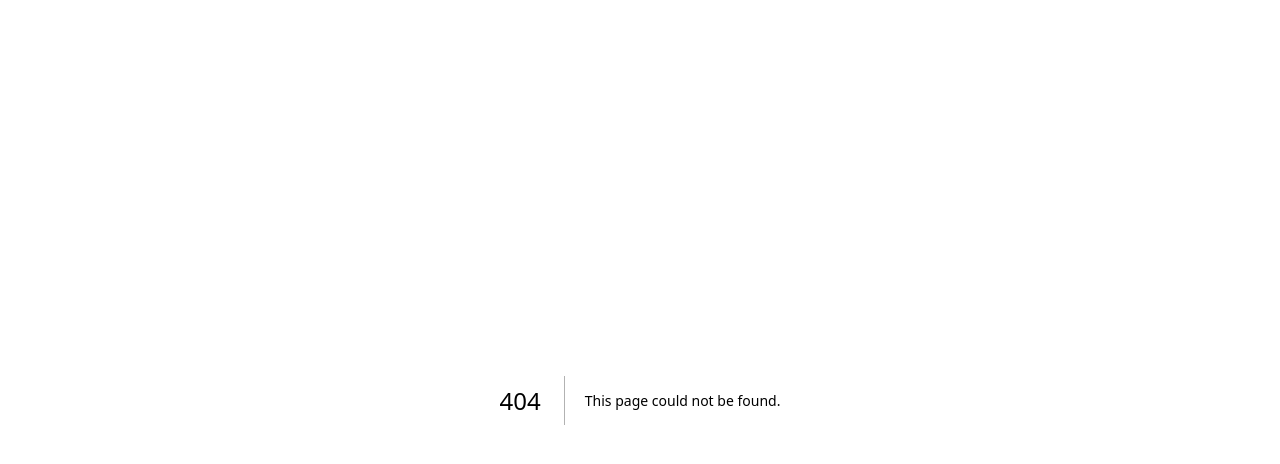
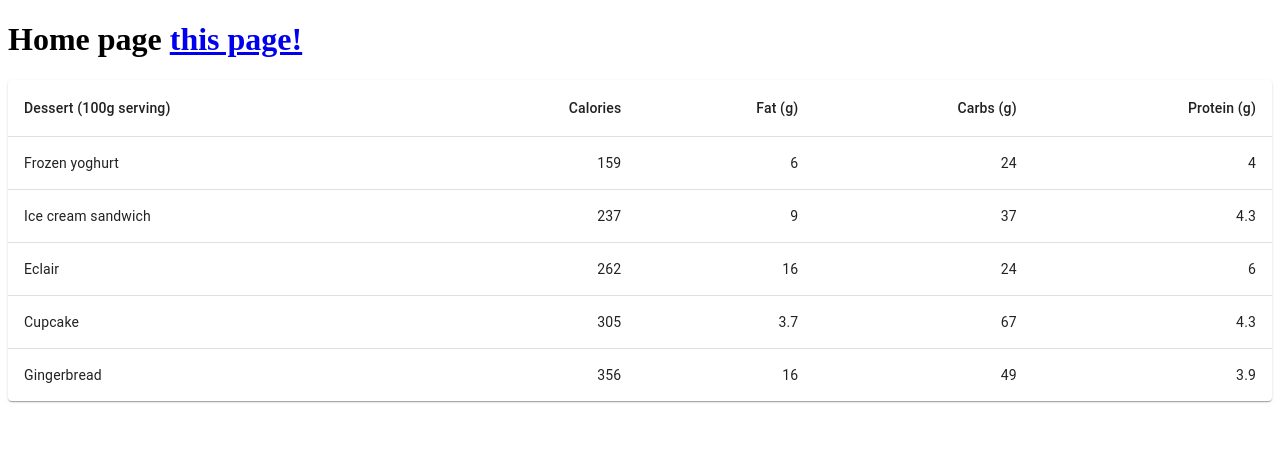
Before and after one commit to hack4impact-utk/mission-of-hope, a Next.js app: page /samplePage in a window 1280 px wide. Before the commit this address had no page. Shown: the top 464 px of the page. Built offline with nearby package versions, Linux system fonts and the light colour scheme.

Commit message:
Sameple page

```diff
--- /dev/null
+++ b/src/app/samplePage/page.tsx
@@ -0,0 +1,15 @@
+import Link from 'next/link';
+import Table from '../../components/table/page';
+
+export default function Home() {
+  return (
+    <div>
+      <h1>
+        Home page <Link href="/">this page!</Link>
+      </h1>
+      <div>
+        <Table />
+      </div>
+    </div>
+  );
+}
--- /dev/null
+++ b/src/components/table/page.tsx
@@ -0,0 +1,60 @@
+import * as React from 'react';
+import Table from '@mui/material/Table';
+import TableBody from '@mui/material/TableBody';
+import TableCell from '@mui/material/TableCell';
+import TableContainer from '@mui/material/TableContainer';
+import TableHead from '@mui/material/TableHead';
+import TableRow from '@mui/material/TableRow';
+import Paper from '@mui/material/Paper';
+
+function createData(
+  name: string,
+  calories: number,
+  fat: number,
+  carbs: number,
+  protein: number
+) {
+  return { name, calories, fat, carbs, protein };
+}
+
+const rows = [
+  createData('Frozen yoghurt', 159, 6.0, 24, 4.0),
+  createData('Ice cream sandwich', 237, 9.0, 37, 4.3),
+  createData('Eclair', 262, 16.0, 24, 6.0),
+  createData('Cupcake', 305, 3.7, 67, 4.3),
+  createData('Gingerbread', 356, 16.0, 49, 3.9),
+];
+
+export default function BasicTable() {
+  return (
+    <TableContainer component={Paper}>
+      <Table sx={{ minWidth: 650 }} aria-label="simple table">
+        <TableHead>
+          <TableRow>
+            <TableCell>Dessert (100g serving)</TableCell>
+            <TableCell align="right">Calories</TableCell>
+            <TableCell align="right">Fat&nbsp;(g)</TableCell>
+            <TableCell align="right">Carbs&nbsp;(g)</TableCell>
+            <TableCell align="right">Protein&nbsp;(g)</TableCell>
+          </TableRow>
+        </TableHead>
+        <TableBody>
+          {rows.map((row) => (
+            <TableRow
+              key={row.name}
+              sx={{ '&:last-child td, &:last-child th': { border: 0 } }}
+            >
+              <TableCell component="th" scope="row">
+                {row.name}
+              </TableCell>
+              <TableCell align="right">{row.calories}</TableCell>
+              <TableCell align="right">{row.fat}</TableCell>
+              <TableCell align="right">{row.carbs}</TableCell>
+              <TableCell align="right">{row.protein}</TableCell>
+            </TableRow>
+          ))}
+        </TableBody>
+      </Table>
+    </TableContainer>
+  );
+}
```
Also changed, not shown: src/app/page.tsx (+9 -1 lines).
